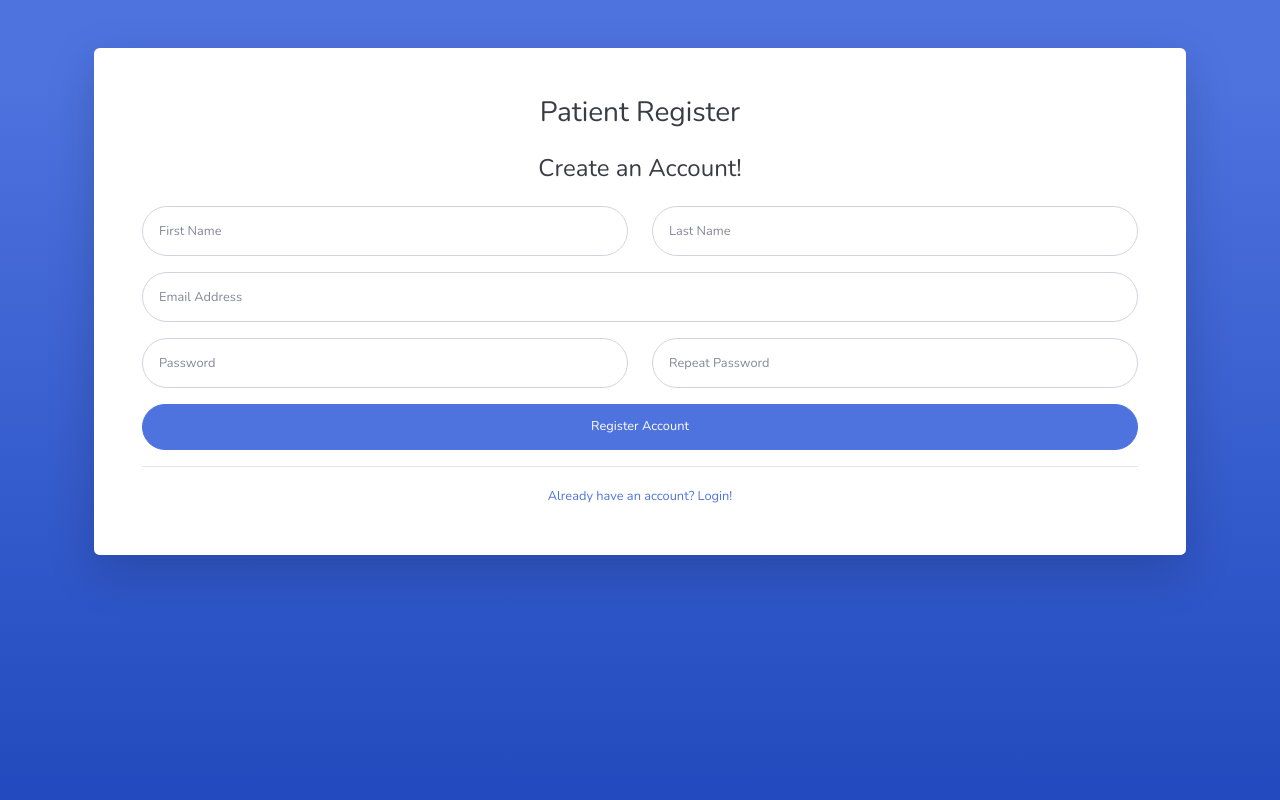
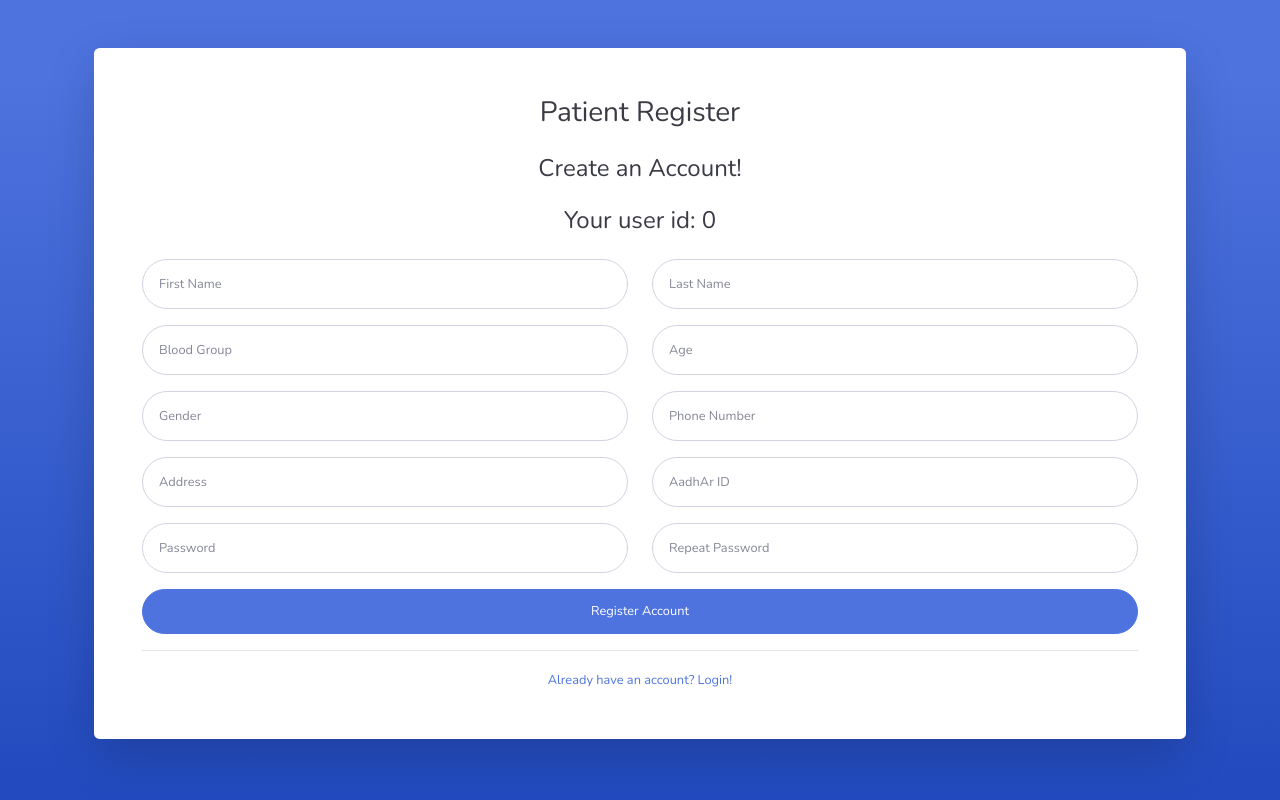
Before and after one commit to aayush11shah/HospitalManagement, a Flask app: page /patient_register.html in a window 1280 px wide. Run offline with Flask 2, Linux system fonts and the light colour scheme; data that the repository does not hold is empty; some libraries are stand-ins or nearby versions.

Commit message:
register done

```diff
--- a/main.py
+++ b/main.py
@@ -15,12 +15,12 @@ def register_patient():
         pid = disp("select count(*) from patient")[0][0]
         password = form['pass']
         p_name = form['fname'] + " " + form['lname']
-        blood_grp = "bl"
-        age = 40
-        gender = "M"
-        ph_no = "1234567890"
-        address = "ge"
-        aadhar_id = 1234
+        blood_grp = form['blood_grp']
+        age = form['age']
+        gender = form['gender']
+        ph_no = form['ph_no']
+        address = form['address']
+        aadhar_id = form['adhar_id']
         p_history = "NULL"
         execute_query("insert into patient values(" + str(pid) + ", '" + password + "', '" + p_name + "', '" + blood_grp + "', " + str(age) + ", '" + gender + "', '" + ph_no + "', '" + address + "', " + str(aadhar_id) + ", '" + p_history + "')")
         return render_template("patient_login.html")
@@ -38,7 +38,8 @@ def login_doctor():
 def login_admin():
     form = request.form
     if request.method == 'POST':
-        admin = ['admin ka kahan stored hai?']
+        admin = form['userid']
+        passworda = form['passwd']
         if(len(admin)):
             return render_template("admin_home.html")
         return "Wrong password or username"
@@ -54,7 +55,12 @@ def login_patient():
 
 @app.route('/<page_type>', methods=['GET'])
 def page(page_type):
-    return render_template(page_type)
+    if(page_type == "patient_register.html"):
+        userid = str(disp("select count(*) from patient")[0][0])
+        return render_template(page_type,value=userid)
+    else:
+        return render_template(page_type)
+
 
 if __name__ == '__main__':
     init()
--- a/my_package/Create_Tables.py
+++ b/my_package/Create_Tables.py
@@ -29,9 +29,9 @@ CREATE TABLE patient (
 	p_id INT PRIMARY KEY,
 	Password VARCHAR(40) NOT NULL,
 	p_name VARCHAR(40) NOT NULL,
-	blood_grp VARCHAR(2),
+	blood_grp VARCHAR(3),
 	age INT NOT NULL,
-	gender VARCHAR(2),
+	gender VARCHAR(5),
 	ph_no VARCHAR(10) NOT NULL,
 	address VARCHAR(80) NOT NULL,
 	aadhar_id INT UNIQUE NOT NULL,
--- a/templates/admin_login.html
+++ b/templates/admin_login.html
@@ -46,12 +46,12 @@
                                     </div>
                                     <form action="/admin_login" method="post" class="user">
                                         <div class="form-group">
-                                            <input type="number" class="form-control form-control-user"
+                                            <input name="userid" type="number" class="form-control form-control-user"
                                                 id="exampleInputEmail" aria-describedby="emailHelp"
                                                 placeholder="User ID">
                                         </div>
                                         <div class="form-group">
-                                            <input type="password" class="form-control form-control-user"
+                                            <input type="password" name="passwd" class="form-control form-control-user"
                                                 id="exampleInputPassword" placeholder="Password">
                                         </div>
                                         <button type="submit" class="btn btn-primary btn-user btn-block">
--- a/templates/patient_register.html
+++ b/templates/patient_register.html
@@ -38,36 +38,58 @@
                             <div class="text-center">
                                 <h1 class="h3 text-gray-900 mb-4">Patient Register</h1>
                                 <h1 class="h4 text-gray-900 mb-4">Create an Account!</h1>
+                                <h1 class="h4 text-gray-900 mb-4">Your user id: {{value}}</h1>
                             </div>
-                            <form action="/patient_register" method="post" class="user">
+
+                            <form action="/patient_register" method="post" class="user" onsubmit="return  ValidationEventOfRegisterForm()">
                                 <div class="form-group row">
                                     <div class="col-sm-6 mb-3 mb-sm-0">
-                                        <input name="fname" type="text" class="form-control form-control-user" id="exampleFirstName"
-                                            placeholder="First Name">
+                                        <input name="fname" type="text" class="form-control form-control-user" id="fname" aria-labelledby="exampleFirstName" placeholder="First Name">
                                     </div>
                                     <div class="col-sm-6">
-                                        <input name="lname" type="text" class="form-control form-control-user" id="exampleLastName"
-                                            placeholder="Last Name">
+                                        <input name="lname" type="text" class="form-control form-control-user" id="lname" aria-labelledby="exampleLastName" placeholder="Last Name">
                                     </div>
                                 </div>
-                                <div class="form-group">
-                                    <input name="email" type="email" class="form-control form-control-user" id="exampleInputEmail"
-                                        placeholder="Email Address">
+
+                                <div class="form-group row">
+                                    <div class="col-sm-6 mb-3 mb-sm-0">
+                                        <input name="blood_grp" type="text" class="form-control form-control-user" id="blood_grp" aria-labelledby="exampleInputPassword" placeholder="Blood Group">
+                                    </div>
+                                    <div class="col-sm-6">
+                                        <input name="age" type="number" class="form-control form-control-user" id="age" aria-labelledby="exampleRepeatPassword" placeholder="Age">
+                                    </div>
+                                </div>
+
+                                <div class="form-group row">
+                                    <div class="col-sm-6 mb-3 mb-sm-0">
+                                        <input name="gender" type="text" class="form-control form-control-user" id="gender" aria-labelledby="exampleInputPassword" placeholder="Gender">
+                                    </div>
+                                    <div class="col-sm-6">
+                                        <input name ="ph_no" type="text" class="form-control form-control-user" id="ph_no" aria-labelledby="exampleRepeatPassword" placeholder="Phone Number">
+                                    </div>
                                 </div>
                                 <div class="form-group row">
                                     <div class="col-sm-6 mb-3 mb-sm-0">
-                                        <input name="pass" type="password" class="form-control form-control-user"
-                                            id="exampleInputPassword" placeholder="Password">
+                                        <input name="address" type="text" class="form-control form-control-user" id="address" aria-labelledby="exampleInputPassword" placeholder="Address">
                                     </div>
                                     <div class="col-sm-6">
-                                        <input type="password" class="form-control form-control-user"
-                                            id="exampleRepeatPassword" placeholder="Repeat Password">
+                                        <input name="adhar_id" type="text" class="form-control form-control-user" id="adhar_id" aria-labelledby="exampleRepeatPassword" placeholder="AadhAr ID">
+                                    </div>
+                                </div>
+                                <div class="form-group row">
+                                    <div class="col-sm-6 mb-3 mb-sm-0">
+                                        <input name="pass" type="password" class="form-control form-control-user" id="pass" aria-labelledby="exampleInputPassword" placeholder="Password">
+                                    </div>
+                                    <div class="col-sm-6">
+                                        <input type="password" class="form-control form-control-user" id="password" aria-labelledby="exampleRepeatPassword" placeholder="Repeat Password">
                                     </div>
                                 </div>
                                 <button type="submit" class="btn btn-primary btn-user btn-block">
                                     Register Account
                                 </button>
                             </form>
+
+
                             <hr>
                             <div class="text-center">
                                 <a class="small" href="patient_login.html">Already have an account? Login!</a>
@@ -80,6 +102,7 @@
 
     </div>
 
+
     <!-- Bootstrap core JavaScript-->
     <script src="../static/vendor/jquery/jquery.min.js"></script>
     <script src="../static/vendor/bootstrap/js/bootstrap.bundle.min.js"></script>
@@ -90,6 +113,48 @@
     <!-- Custom scripts for all pages-->
     <script src="../static/js/sb-admin-2.min.js"></script>
 
+    <script>
+        function ValidationEventOfRegisterForm() {
+        // Storing Field Values In Variables
+            var fname = document.getElementById("fname").value;
+
+            var lname = document.getElementById("lname").value;
+
+            var pwd = document.getElementById("pass").value;
+
+            var repPwd = document.getElementById("password").value;
+
+            var bloodgrp = document.getElementById("blood_grp").value;
+
+            var age = document.getElementById("age").value;
+
+            var gender = document.getElementById("gender").value;
+
+            var phone = document.getElementById("ph_no").value;
+
+            var address = document.getElementById("address").value;
+
+            var adhar_id = document.getElementById("adhar_id").value;
+
+
+        // Conditions
+            if (fname != '' && lname != '' &&  pwd != '' && repPwd != '' && bloodgrp!='' && age!='' && gender!='' && phone!='' && address!='' && adhar_id!=''  ) {
+                if(pwd == repPwd){
+                    alert("Please take note of your USER ID and PASSWORD before pressing OK.");
+                    return true;
+                }
+                else {
+                    alert("Please repeat correct password");
+                    return false;
+                }
+            }
+            else {
+                alert("All fields are required.....!");
+                return false;
+            }
+        }
+    </script>
+
 </body>
 
 </html>
```
